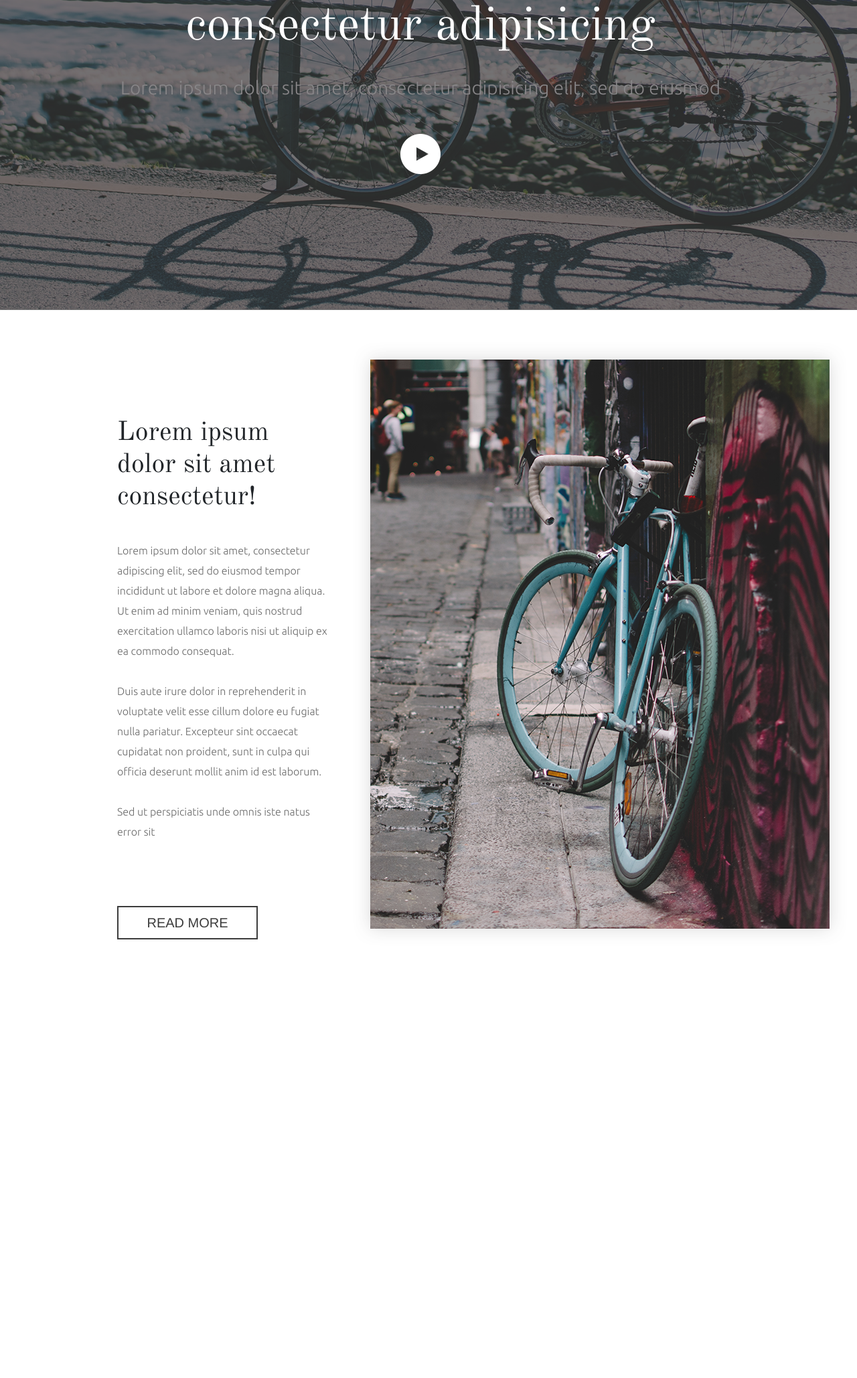
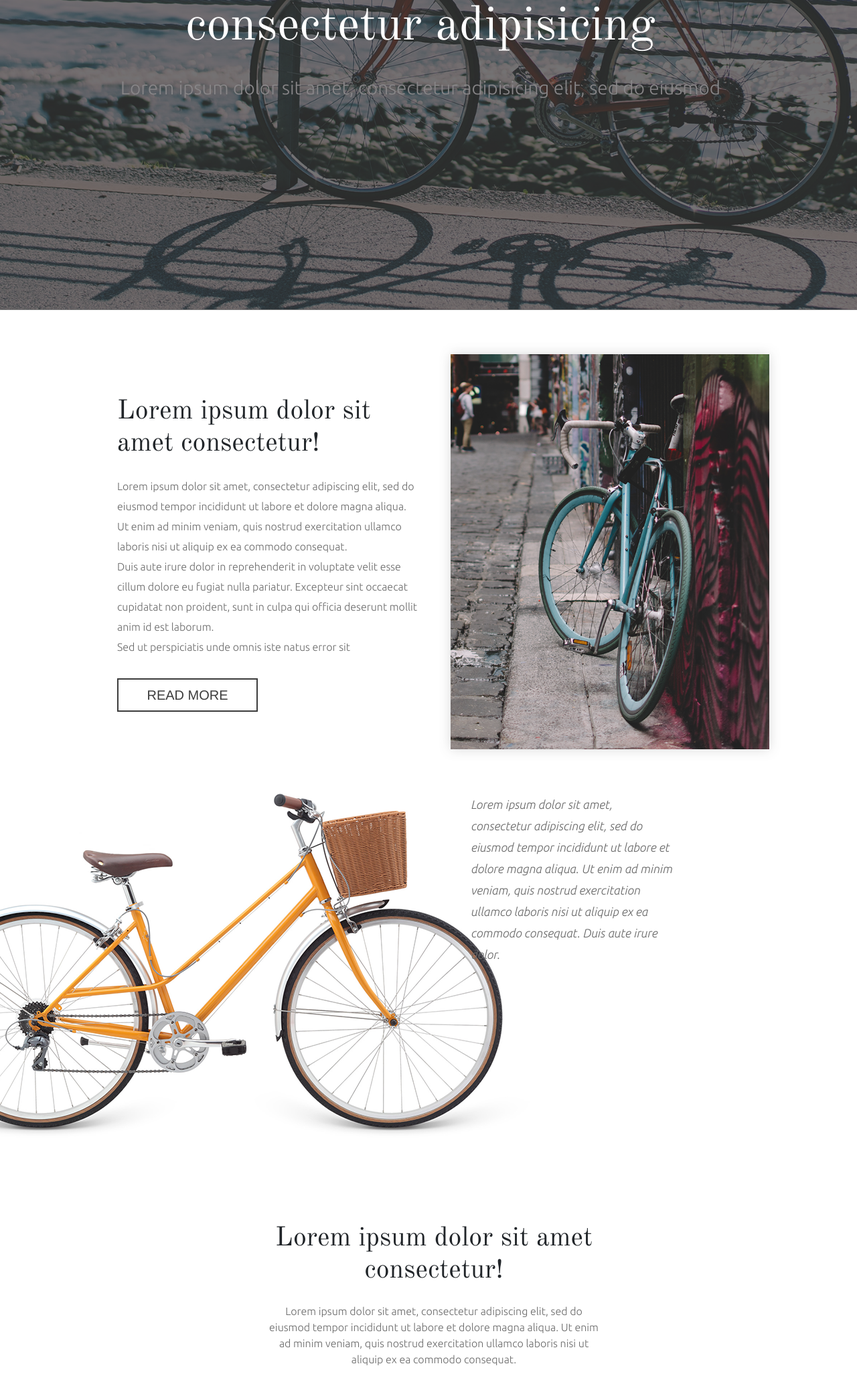
Before and after one commit to Frosaty/Bikeshop, a PHP site: page / in a window 1280 px wide. Shown: the part 337-2395 px from the top of the page at 67% size. Before the commit the page ends 1740 px from the top, so only its background shows below. Run offline with PHP 8.4, Linux system fonts and the light colour scheme; some libraries are stand-ins or nearby versions.

Commit message:
Making feature
Loading 25%.........

```diff
--- a/index.html
+++ b/index.html
@@ -48,7 +48,7 @@
                     <p>Lorem ipsum dolor sit amet, consectetur adipisicing elit, sed do eiusmod</p>
                 </div>
                 <div class="play-button">
-                    <img src="images/header/play-button.png" alt="Play Sound">
+                    <!-- <img src="images/header/play-button.png" alt="Play Sound"> -->
                     <!-- <input onclick="playMusic()"> -->
                 </div>
             </div>
@@ -64,19 +64,50 @@
                             Lorem ipsum dolor sit amet consectetur!
                         </h1>
                         <p class="story-title">
-                            Lorem ipsum dolor sit amet, consectetur adipiscing elit, sed do eiusmod tempor incididunt ut labore et dolore magna aliqua. Ut enim ad minim veniam, quis nostrud exercitation ullamco laboris nisi ut aliquip ex ea commodo consequat.<br><br>                            Duis aute irure dolor in reprehenderit in voluptate velit esse cillum dolore eu fugiat nulla pariatur. Excepteur sint occaecat cupidatat non proident, sunt in culpa qui officia deserunt mollit anim id est laborum.<br><br>Sed
-                            ut perspiciatis unde omnis iste natus error sit
+                            Lorem ipsum dolor sit amet, consectetur adipiscing elit, sed do eiusmod tempor incididunt ut labore et dolore magna aliqua. Ut enim ad minim veniam, quis nostrud exercitation ullamco laboris nisi ut aliquip ex ea commodo consequat.<br>                            Duis aute irure dolor in reprehenderit in voluptate velit esse cillum dolore eu fugiat nulla pariatur. Excepteur sint occaecat cupidatat non proident, sunt in culpa qui officia deserunt mollit anim id est laborum.<br>Sed ut
+                            perspiciatis unde omnis iste natus error sit
                         </p>
                         <div class="round">
                             <a class="button" href="#">read More</a>
                         </div>
+
                     </div>
+
                 </div>
                 <div class="col">
-                    <img src="images/Ourstory/our-story.png" alt="bg-story">
+                    <div class="our-story-image">
+                        <img class="bg-story" src="images/Ourstory/our-story.png" alt="bg-story">
+                    </div>
                 </div>
             </div>
         </div>
+        <div class="part-two-story">
+            <div class="row">
+                <div class="col-6">
+                    <div class="bike-left">
+                        <img class="bike-left-yl" src="images/Ourstory/bike-our-story.png" alt="">
+                    </div>
+                </div>
+                <div class="col-6">
+                    <div class="figure-story pt-5">
+                        Lorem ipsum dolor sit amet, consectetur adipiscing elit, sed do eiusmod tempor incididunt ut labore et dolore magna aliqua. Ut enim ad minim veniam, quis nostrud exercitation ullamco laboris nisi ut aliquip ex ea commodo consequat. Duis aute irure dolor.
+                    </div>
+                </div>
+            </div>
+        </div>
+
+        <div id="feature">
+            <div class="heading-feature">
+                <h1 class="story-heading">
+                    Lorem ipsum dolor sit amet consectetur!
+                </h1>
+                <p class="story-title">
+                    Lorem ipsum dolor sit amet, consectetur adipiscing elit, sed do eiusmod tempor incididunt ut labore et dolore magna aliqua. Ut enim ad minim veniam, quis nostrud exercitation ullamco laboris nisi ut aliquip ex ea commodo consequat.<br>
+                </p>
+            </div>
+        </div>
+
+
     </div>
 
     <!-- <div id="nav-icon1">
--- a/style/main.css
+++ b/style/main.css
@@ -33,6 +33,11 @@ header {
 @font-face {
     font-family: Ubuntu-Light;
     src: url("/fonts/Ubuntu-Light.ttf") format("truetype");
+}
+
+@font-face {
+    font-family: Ubuntu-LightItalic;
+    src: url("/fonts/Ubuntu-LightItalic.ttf") format("truetype");
 }
 
 a.navbar-brand {
@@ -126,10 +131,13 @@ i.fas.fa-shopping-basket {
     padding-top: 2rem;
 }
 
+
+/*========================================= Our Story==================================== */
+
 .story-heading {
     font-family: OldStandardTT-Regular, sans-serif;
-    padding-top: 7rem;
-    padding-bottom: 2rem;
+    padding-top: 5rem;
+    padding-bottom: 1rem;
 }
 
 .story-title {
@@ -159,11 +167,11 @@ a {
     overflow: hidden;
     color: #3c3c3c;
     border: 2px solid #3c3c3c;
-    transition: color .5s;
+    transition: color 0.5s;
     text-decoration: none;
     text-transform: uppercase;
     text-align: center;
-    margin: 5rem 0;
+    margin: 1rem 0;
     font-family: Helvetica;
 }
 
@@ -184,10 +192,38 @@ a {
 .round .button:nth-child(1):before {
     top: 100%;
     left: 100%;
-    transition: all .7s;
+    transition: all 0.7s;
 }
 
 .round .button:nth-child(1):hover:before {
     top: -30px;
     left: -30px;
 }
+
+.figure-story {
+    padding-left: 3rem;
+    font-family: Ubuntu-LightItalic, sans-serif;
+    color: #6a6a6a;
+    font-weight: lighter;
+    font-size: 18px;
+    padding-right: 17rem;
+    overflow: hidden;
+    line-height: 2rem;
+}
+
+.bg-story {
+    width: 84%;
+}
+
+.part-two-story {
+    overflow: hidden;
+}
+
+
+/*========================================= Feature==================================== */
+
+.heading-feature {
+    padding-left: 25rem;
+    padding-right: 24rem;
+    text-align: center;
+}
```
Also changed, not shown: fonts/Ubuntu-LightItalic.ttf (added), images/Components/1.png (added), images/Components/2.png (added), images/Components/3.png (added), images/Components/4.png (added), images/Features/bg-feature.jpg (added), images/Features/sm-feature-1.png (added), images/Features/sm-feature-2.png (added), images/Features/sm-feature-3.png (added), images/Subscribe&Footer/footer-background.jpg (added).
